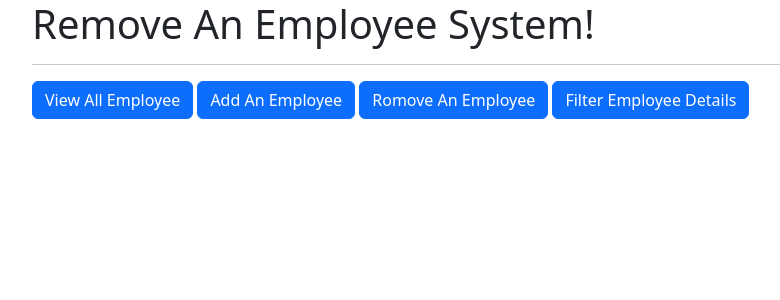
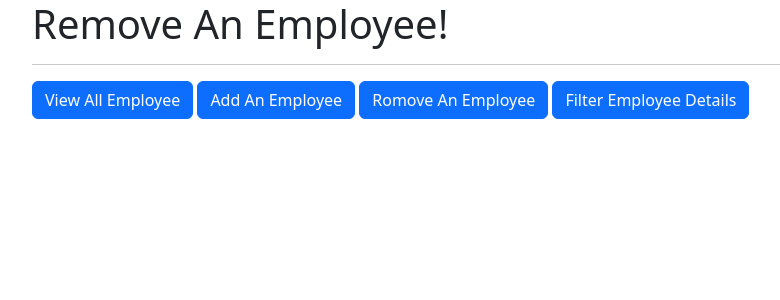
Before and after one commit to devsharifmahmud/DjangoCrudOperation, a Django app: page /remove_emp in a window 1280 px wide. Shown: the top 300 px of the page, without its empty margins (50-830 px from the left). Run offline with Django 5.2, Linux system fonts and the light colour scheme.

Commit message:
HTML file add

```diff
--- a/office_emp_proj/emp_app/templates/remove_emp.html
+++ b/office_emp_proj/emp_app/templates/remove_emp.html
@@ -9,7 +9,7 @@
 </head>
 <body>
 <div class="container">
-    <h1>Remove An Employee System!</h1>
+    <h1>Remove An Employee!</h1>
     <hr>
     <a class="btn btn-primary" href="/all_emp" role="button">View All Employee</a>
     <a class="btn btn-primary" href="/add_emp" role="button">Add An Employee</a>
```
